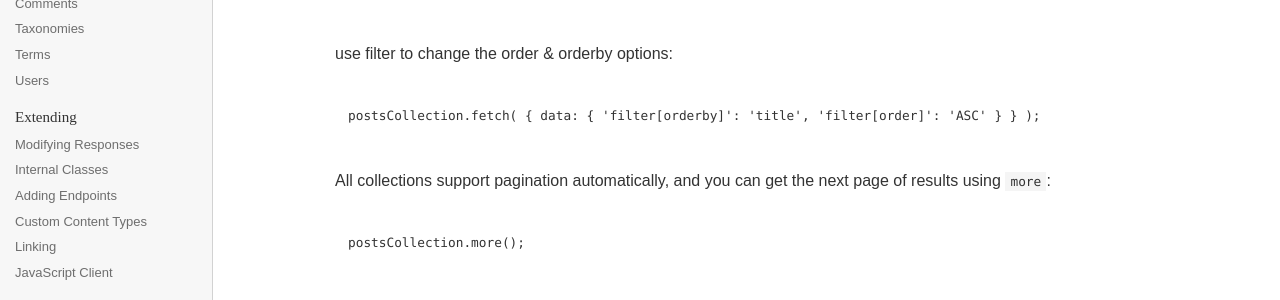
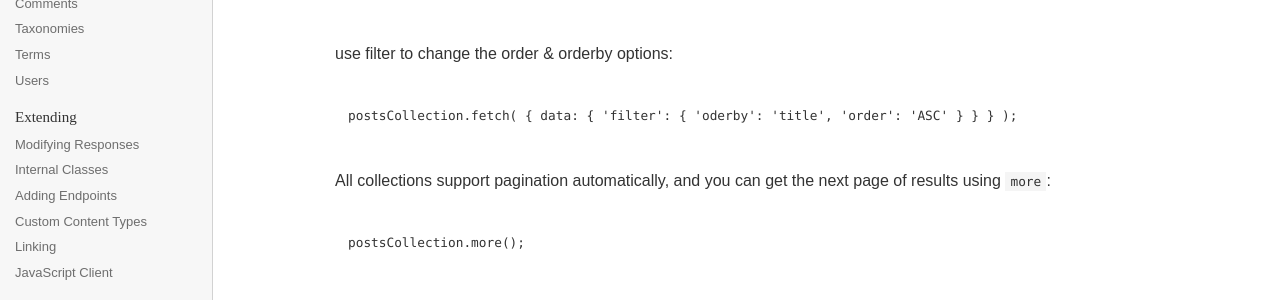
Before and after one commit to WP-API/docs-v2, a Jekyll site: the page built from extending/javascript-client/index.md, in a window 1280 px wide and 900 px high, scrolled down 2673 px. Shown: the part 513-813 px from the top of the window. Built offline with Jekyll 4.4.1, drawn with Linux system fonts in a browser that asks for light colours; Markdown is read by kramdown in place of the engine named in the settings.

Commit message:
Clean up filter usage example

````diff
--- a/extending/javascript-client/index.md
+++ b/extending/javascript-client/index.md
@@ -137,7 +137,7 @@ postsCollection.fetch( { data: { per_page: 25 } } );
 use filter to change the order & orderby options:
 
 ```
-postsCollection.fetch( { data: { 'filter[orderby]': 'title', 'filter[order]': 'ASC' } } );
+postsCollection.fetch( { data: { 'filter': { 'oderby': 'title', 'order': 'ASC' } } } );
 ```
 
 All collections support pagination automatically, and you can get the next page of results using `more`:
````
